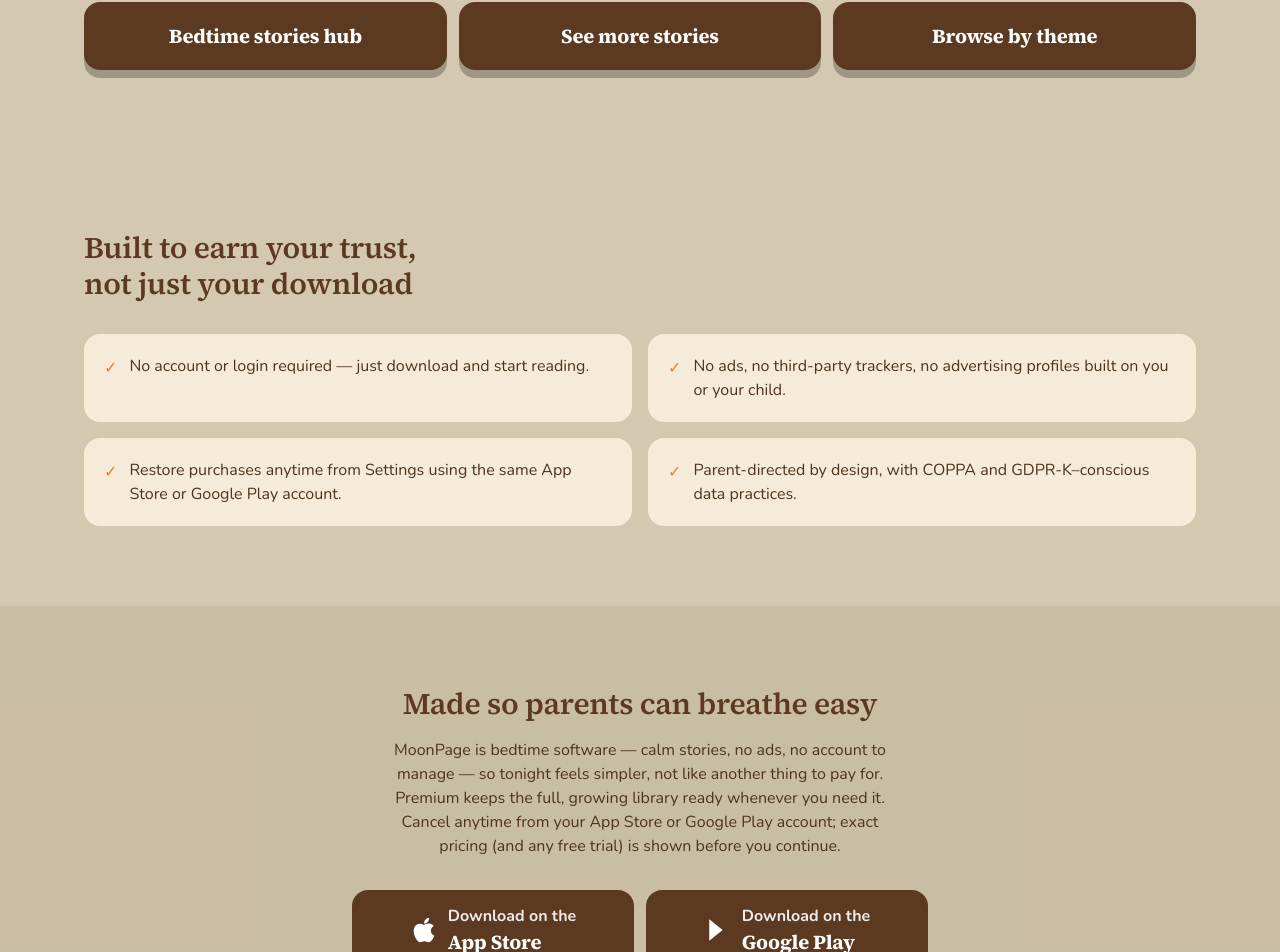
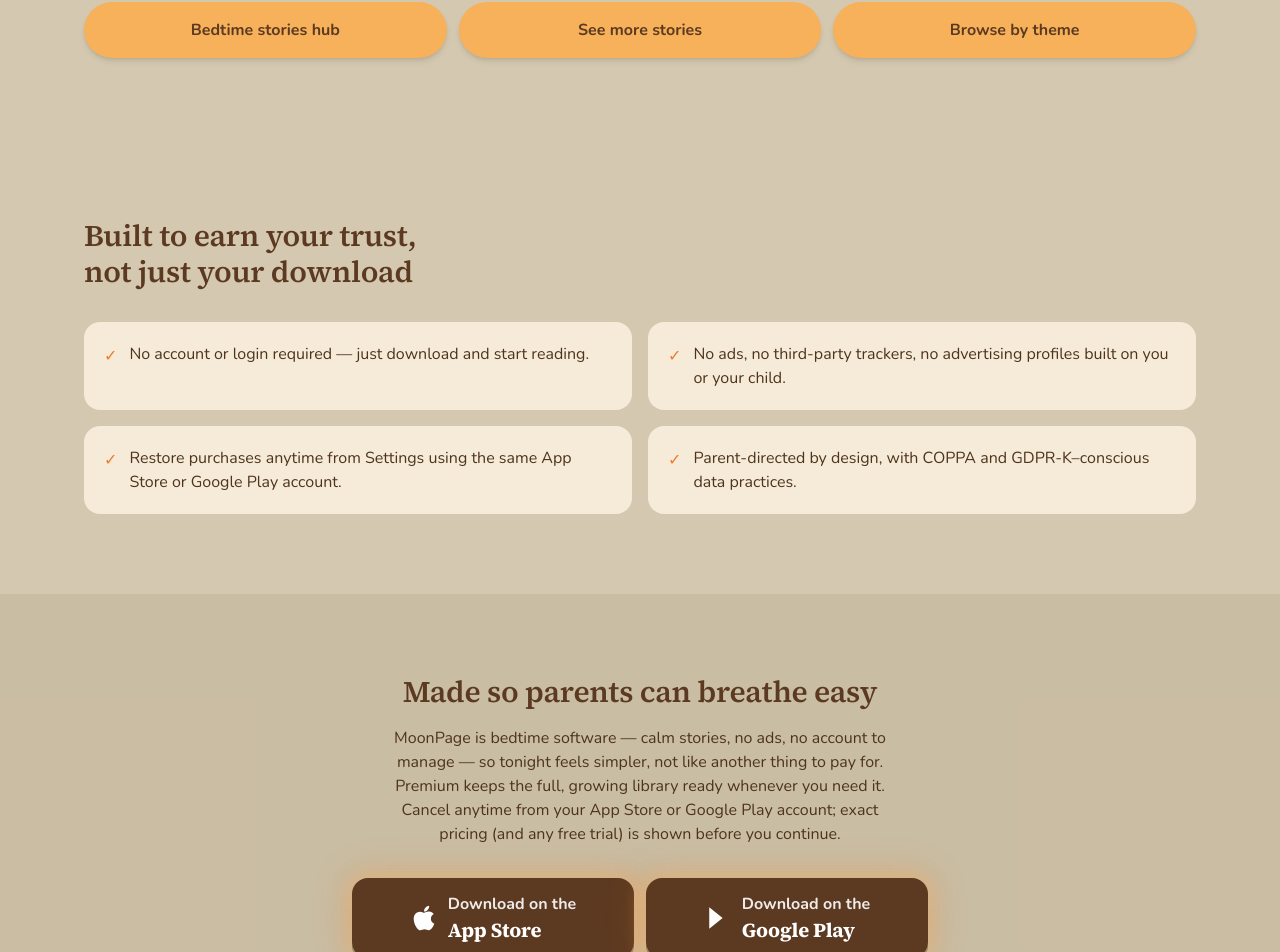
Before and after one commit to Hao313131/moonpageapp.com, a Next.js app: page / in a window 1280 px wide. Shown: the part 1845-2797 px from the top of the page. Built offline with nearby package versions, Linux system fonts and the light colour scheme.

Commit message:
改按钮

```diff
--- a/app/globals.css
+++ b/app/globals.css
@@ -108,6 +108,36 @@ p {
   }
 }
 
+/* Soft outer glow on App Store / Google Play badges — gentle pulse, not neon. */
+@keyframes store-badge-glow {
+  0%,
+  100% {
+    box-shadow:
+      0 4px 0 0 rgba(0, 0, 0, 0.25),
+      0 0 14px 2px rgba(246, 177, 90, 0.28),
+      0 0 28px 6px rgba(240, 122, 45, 0.12);
+  }
+  50% {
+    box-shadow:
+      0 4px 0 0 rgba(0, 0, 0, 0.25),
+      0 0 20px 4px rgba(246, 177, 90, 0.42),
+      0 0 36px 10px rgba(240, 122, 45, 0.2);
+  }
+}
+
+.store-badge-glow {
+  animation: store-badge-glow 2.8s ease-in-out infinite;
+}
+
+@media (prefers-reduced-motion: reduce) {
+  .store-badge-glow {
+    animation: none;
+    box-shadow:
+      0 4px 0 0 rgba(0, 0, 0, 0.25),
+      0 0 16px 3px rgba(246, 177, 90, 0.32);
+  }
+}
+
 /* Shared page gutters — keep horizontal padding consistent across breakpoints. */
 .page-gutter {
   padding-inline: clamp(1rem, 0.6rem + 1.5vw, 1.25rem);
--- a/components/SectionCtaButton.tsx
+++ b/components/SectionCtaButton.tsx
@@ -8,14 +8,14 @@ type Props = {
 };
 
 /**
- * Same chrome as the App Store / Google Play badges — dark, rounded-2xl,
- * bold type, equal height — for in-site section CTAs.
+ * Accent CTAs with the same type size/weight as the store badge
+ * "Download on the" line — color stays on the brand accent pills.
  */
 export function SectionCtaButton({ href, children, className = "" }: Props) {
   return (
     <Link
       href={href}
-      className={`inline-flex h-full w-full min-h-[3.5rem] items-center justify-center rounded-2xl bg-ink px-4 py-3 text-center font-display text-lg font-bold tracking-tight text-white shadow-[0_4px_0_0_rgba(0,0,0,0.25)] transition-transform hover:-translate-y-0.5 active:translate-y-0.5 active:shadow-[0_2px_0_0_rgba(0,0,0,0.25)] sm:min-h-[4.25rem] sm:px-6 sm:py-3.5 sm:text-xl sm:shadow-[0_8px_0_0_rgba(0,0,0,0.25)] ${className}`}
+      className={`inline-flex h-full min-h-12 w-full items-center justify-center rounded-full bg-accent px-4 py-2.5 text-center text-sm font-bold leading-tight text-ink shadow-md transition-colors hover:bg-accent-dark sm:min-h-14 sm:px-5 sm:py-3 sm:text-base ${className}`}
     >
       {children}
     </Link>
--- a/components/StoreButtons.tsx
+++ b/components/StoreButtons.tsx
@@ -1,7 +1,7 @@
 import { appStoreLink, playStoreLink } from "@/lib/site";
 
 const BADGE =
-  "inline-flex h-full w-full min-h-[3.5rem] items-center justify-center gap-2 rounded-2xl bg-ink text-white shadow-[0_4px_0_0_rgba(0,0,0,0.25)] transition-transform hover:-translate-y-0.5 active:translate-y-0.5 active:shadow-[0_2px_0_0_rgba(0,0,0,0.25)] sm:min-h-[4.25rem]";
+  "store-badge-glow inline-flex h-full w-full min-h-[3.5rem] items-center justify-center gap-2 rounded-2xl bg-ink text-white shadow-[0_4px_0_0_rgba(0,0,0,0.25)] transition-transform hover:-translate-y-0.5 active:translate-y-0.5 active:shadow-[0_2px_0_0_rgba(0,0,0,0.25)] sm:min-h-[4.25rem]";
 
 type StoreSize = "lg" | "md" | "sm";
 
```
